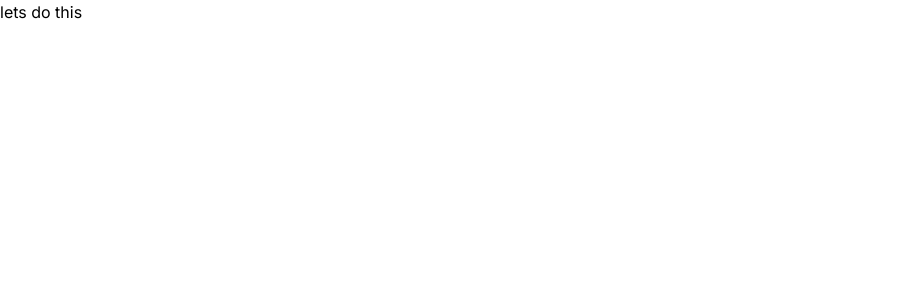
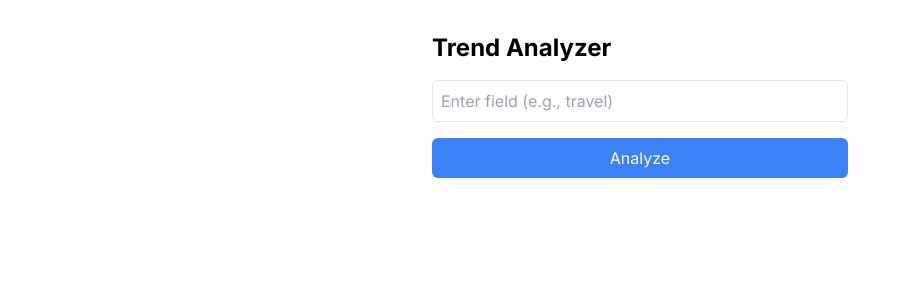
Before and after one commit to JstVex/trendalyzer, a Next.js app: page / in a window 1280 px wide. Shown: the top 300 px of the page, without its empty margins (0-910 px from the left). Built offline with nearby package versions, Linux system fonts and the light colour scheme.

Commit message:
Implement a simple text input and display

```diff
--- a/app/page.tsx
+++ b/app/page.tsx
@@ -1,7 +1,9 @@
+import TrendAnalyzer from "@/components/TrendAnalyzer";
+
 export default function Home() {
   return (
-    <main>
-      lets do this
-    </main>
+    <div className="container mx-auto p-4">
+      <TrendAnalyzer />
+    </div>
   );
 }
--- /dev/null
+++ b/components/TrendAnalyzer.tsx
@@ -0,0 +1,45 @@
+'use client'
+
+import React, { useState } from 'react';
+import axios from 'axios';
+
+const TrendAnalyzer: React.FC = () => {
+    const [field, setField] = useState<string>('');
+    const [currentTrends, setCurrentTrends] = useState<string>('');
+
+    const handleAnalyze = async () => {
+        try {
+            const response = await axios.post('/api/analyze-trend', { field });
+            console.log('response:', response.data);
+            setCurrentTrends(response.data.text);
+        } catch (error) {
+            console.error('Error analyzing trend:', error);
+        }
+    };
+
+    return (
+        <div className="trend-analyzer p-4 max-w-md mx-auto">
+            <h1 className="text-2xl font-bold mb-4">Trend Analyzer</h1>
+            <input
+                type="text"
+                value={field}
+                onChange={(e) => setField(e.target.value)}
+                placeholder="Enter field (e.g., travel)"
+                className="border p-2 mb-4 w-full rounded-md focus:outline-none focus:ring-2 focus:ring-blue-500"
+            />
+            <button
+                onClick={handleAnalyze}
+                className="bg-blue-500 text-white py-2 px-4 rounded-md w-full mb-4"
+            >
+                Analyze
+            </button>
+            {currentTrends && (
+                <div>
+                    <p>{currentTrends}</p>
+                </div>
+            )}
+        </div>
+    );
+};
+
+export default TrendAnalyzer;
```
Also changed, not shown: package.json (+7 -5 lines), 1 other file (tests, documents, lock files or other folders).
